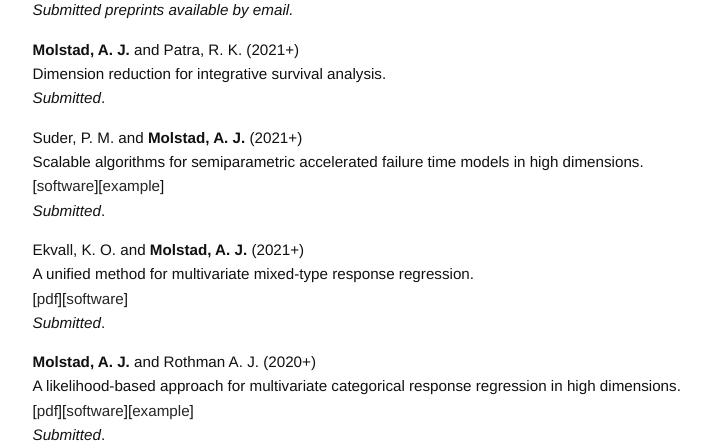
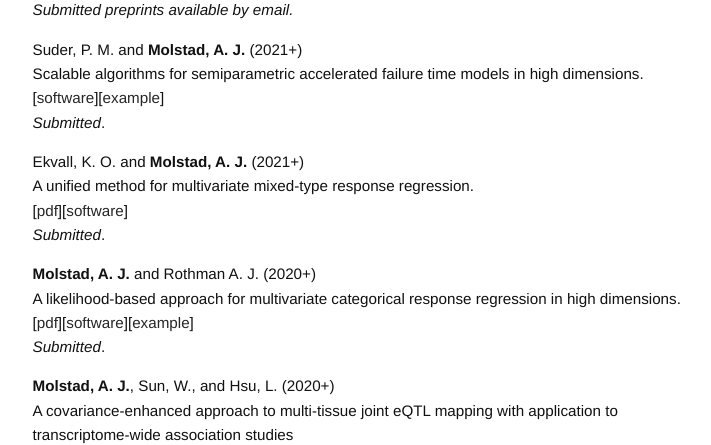
Before and after one commit to ajmolstad/ajmolstad.github.io, a Jekyll site: the page built from research.md, in a window 1280 px wide and 900 px high, cut to the strip 455-900 px from the top of the window. Shown: the whole strip, without its empty margins (275-986 px from the left). Built offline with Jekyll 4.4.1, drawn with Linux system fonts in a browser that asks for light colours.

Commit message:
Update research.md

```diff
--- a/research.md
+++ b/research.md
@@ -8,10 +8,9 @@
 
 *Submitted preprints available by email.*
 
-
-**Molstad, A. J.** and Patra, R. K. (2021+)<br>
+<!-- **Molstad, A. J.** and Patra, R. K. (2021+)<br>
 Dimension reduction for integrative survival analysis. <br>
-*Submitted*. <br>
+*Submitted*. <br> -->
 
 Suder, P. M. and **Molstad, A. J.** (2021+) <br>
 Scalable algorithms for semiparametric accelerated failure time models in high dimensions.<br>
```
